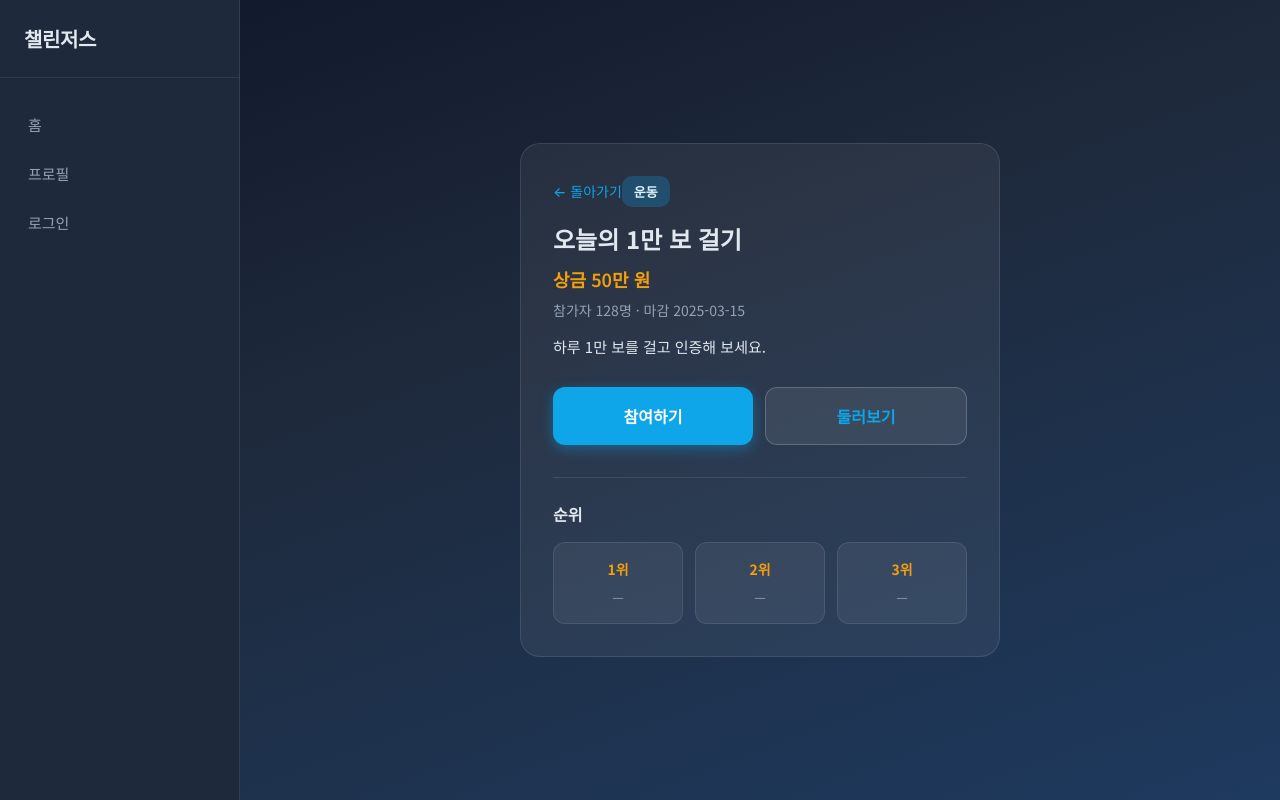
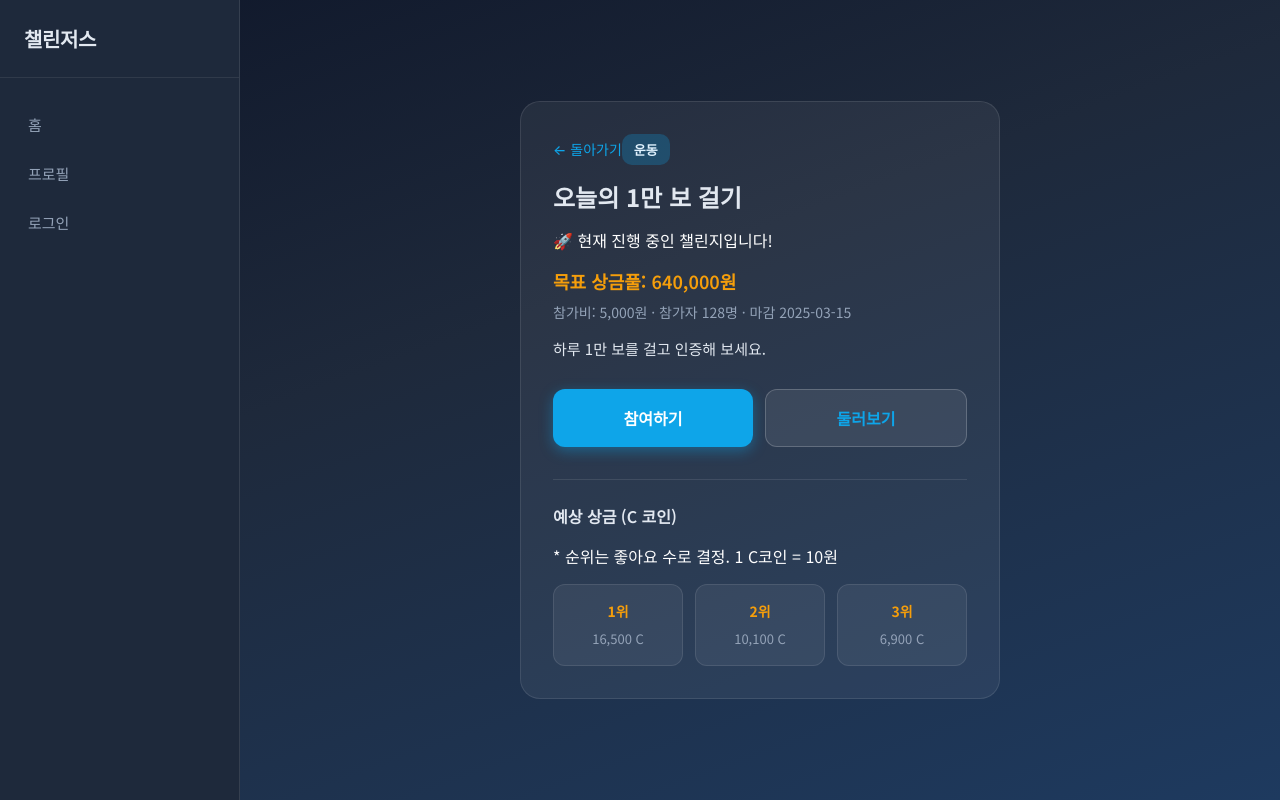
Before and after one commit to yoonbyeo/challengers, a React (Vite) app in the folder web/: page /challenge/1 in a window 1280 px wide. Built offline with nearby package versions, Linux system fonts and the light colour scheme; no server answers; the HTML template or start-up script is replaced by a standard one.

Commit message:
feat: 수익 및 챌린지 경제 규칙 구현 (C코인, 참가비 추가 등)

```diff
--- a/web/src/data/challenges.ts
+++ b/web/src/data/challenges.ts
@@ -1,8 +1,13 @@
+// @ts-nocheck
+export type ChallengeStatus = 'pending' | 'active' | 'completed' | 'canceled'
+
 export type Challenge = {
   id: string
   title: string
   topic: string
-  prize: string
+  entryFee: number
+  createdAt: string
+  status: ChallengeStatus
   participantCount: number
   endDate: string
   description?: string
@@ -11,15 +16,45 @@ export type Challenge = {
 export const TOPICS = ['전체', '운동', '일상', '음식', '예능'] as const
 
 export const MOCK_CHALLENGES: Challenge[] = [
-  { id: '1', title: '오늘의 1만 보 걸기', topic: '운동', prize: '50만 원', participantCount: 128, endDate: '2025-03-15', description: '하루 1만 보를 걸고 인증해 보세요.' },
-  { id: '2', title: '집밥 한 끼 챌린지', topic: '음식', prize: '30만 원', participantCount: 89, endDate: '2025-03-20', description: '직접 만든 집밥을 영상으로 공유하세요.' },
-  { id: '3', title: '아침 6시 기상', topic: '일상', prize: '100만 원', participantCount: 256, endDate: '2025-03-25', description: '7일 연속 아침 6시 기상 인증.' },
-  { id: '4', title: '즐거운 댄스 커버', topic: '예능', prize: '80만 원', participantCount: 64, endDate: '2025-03-18', description: '인기 곡으로 댄스 커버 영상을 올려 주세요.' },
-  { id: '5', title: '플랭크 3분 버티기', topic: '운동', prize: '40만 원', participantCount: 72, endDate: '2025-03-22', description: '플랭크 자세를 3분 이상 유지하세요.' },
-  { id: '6', title: '나만의 레시피', topic: '음식', prize: '60만 원', participantCount: 45, endDate: '2025-03-28', description: '창의적인 요리 레시피를 소개해 보세요.' },
-  { id: '7', title: '일상 vlog 1주일', topic: '일상', prize: '20만 원', participantCount: 112, endDate: '2025-03-30', description: '7일간의 일상을 vlog로 담아 보세요.' },
-  { id: '8', title: '노래 커버 챌린지', topic: '예능', prize: '70만 원', participantCount: 38, endDate: '2025-03-19', description: '좋아하는 곡을 커버해 보세요.' },
+  { id: '1', title: '오늘의 1만 보 걸기', topic: '운동', entryFee: 5000, createdAt: '2025-03-01T00:00:00Z', status: 'active', participantCount: 128, endDate: '2025-03-15', description: '하루 1만 보를 걸고 인증해 보세요.' },
+  { id: '2', title: '집밥 한 끼 챌린지', topic: '음식', entryFee: 3000, createdAt: '2025-03-02T00:00:00Z', status: 'active', participantCount: 89, endDate: '2025-03-20', description: '직접 만든 집밥을 영상으로 공유하세요.' },
+  { id: '3', title: '아침 6시 기상', topic: '일상', entryFee: 10000, createdAt: '2025-03-03T00:00:00Z', status: 'active', participantCount: 256, endDate: '2025-03-25', description: '7일 연속 아침 6시 기상 인증.' },
+  { id: '4', title: '즐거운 댄스 커버', topic: '예능', entryFee: 5000, createdAt: '2025-03-04T00:00:00Z', status: 'active', participantCount: 64, endDate: '2025-03-18', description: '인기 곡으로 댄스 커버 영상을 올려 주세요.' },
+  { id: '5', title: '플랭크 3분 버티기', topic: '운동', entryFee: 2000, createdAt: '2025-03-05T00:00:00Z', status: 'active', participantCount: 72, endDate: '2025-03-22', description: '플랭크 자세를 3분 이상 유지하세요.' },
+  { id: '6', title: '나만의 레시피', topic: '음식', entryFee: 5000, createdAt: '2025-03-06T00:00:00Z', status: 'active', participantCount: 45, endDate: '2025-03-28', description: '창의적인 요리 레시피를 소개해 보세요.' },
+  { id: '7', title: '일상 vlog 1주일', topic: '일상', entryFee: 5000, createdAt: new Date().toISOString(), status: 'pending', participantCount: 8, endDate: '2025-03-30', description: '7일간의 일상을 vlog로 담아 보세요.' },
+  { id: '8', title: '노래 커버 챌린지', topic: '예능', entryFee: 4000, createdAt: '2025-03-01T00:00:00Z', status: 'canceled', participantCount: 5, endDate: '2025-03-19', description: '좋아하는 곡을 커버해 보세요.' },
 ]
+
+export function checkChallengeState(challenge: Challenge): ChallengeStatus {
+  if (challenge.status === 'canceled' || challenge.status === 'completed' || challenge.status === 'active') return challenge.status;
+
+  const now = new Date();
+  const created = new Date(challenge.createdAt);
+  const diffHours = (now.getTime() - created.getTime()) / (1000 * 60 * 60);
+
+  if (diffHours >= 24) {
+    if (challenge.participantCount >= 10) {
+      return 'active';
+    } else {
+      return 'canceled';
+    }
+  }
+  return 'pending';
+}
+
+export function getEstimatedPrizePool(challenge: Challenge): number {
+  return challenge.entryFee * challenge.participantCount;
+}
+
+export function getExpectedPrizes(challenge: Challenge) {
+  const pool = getEstimatedPrizePool(challenge);
+  return {
+    first: challenge.entryFee + (pool * 0.25),
+    second: challenge.entryFee + (pool * 0.15),
+    third: challenge.entryFee + (pool * 0.10),
+  };
+}
 
 export function getChallengeById(id: string): Challenge | undefined {
   return MOCK_CHALLENGES.find((c) => c.id === id)
--- a/web/src/pages/ChallengeDetail.tsx
+++ b/web/src/pages/ChallengeDetail.tsx
@@ -1,13 +1,33 @@
+// @ts-nocheck
+import { useState, useEffect } from 'react'
 import { useParams, Link } from 'react-router-dom'
-import { getChallengeById } from '../data/challenges'
+import { getChallengeById, checkChallengeState, getEstimatedPrizePool, getExpectedPrizes } from '../data/challenges'
+import { useAuth } from '../contexts/AuthContext'
 import './ChallengeDetail.css'
 
 export default function ChallengeDetail() {
   const { id } = useParams<{ id: string }>()
-  const challenge = id ? getChallengeById(id) : undefined
+  const initialChallenge = id ? getChallengeById(id) : undefined
+  const [challenge, setChallenge] = useState(initialChallenge)
+  const { profile, participateInChallenge } = useAuth()
+
+  useEffect(() => {
+    setChallenge(id ? getChallengeById(id) : undefined)
+  }, [id])
 
   const handleParticipate = () => {
-    alert('참여 기능은 준비 중입니다.')
+    if (!challenge) return
+    if (!profile) {
+      alert('로그인이 필요합니다.')
+      return
+    }
+    const success = participateInChallenge(challenge.entryFee)
+    if (success) {
+      alert(`참여가 완료되었습니다! ${challenge.entryFee.toLocaleString()}원이 결제되었습니다.`)
+      setChallenge({ ...challenge, participantCount: challenge.participantCount + 1 })
+    } else {
+      alert('참여(결제)에 실패했습니다.')
+    }
   }
 
   if (!challenge) {
@@ -22,14 +42,23 @@ export default function ChallengeDetail() {
     )
   }
 
+  const status = checkChallengeState(challenge)
+  const pool = getEstimatedPrizePool(challenge)
+  const prizes = getExpectedPrizes(challenge)
+
   return (
     <div className="challenge-detail-page">
       <div className="challenge-detail-card">
         <Link to="/" className="challenge-detail-back">← 돌아가기</Link>
         <span className="challenge-detail-badge">{challenge.topic}</span>
         <h1 className="challenge-detail-title">{challenge.title}</h1>
-        <p className="challenge-detail-prize">상금 {challenge.prize}</p>
-        <p className="challenge-detail-meta">참가자 {challenge.participantCount}명 · 마감 {challenge.endDate}</p>
+
+        {status === 'canceled' && <p className="challenge-detail-status-canceled">⚠️ 24시간 내 참여 인원 미달로 개설 실패(폐지)된 챌린지입니다.</p>}
+        {status === 'pending' && <p className="challenge-detail-status-pending">⏳ 진행 대기 중 (최소 10명 필요, 현재 {challenge.participantCount}명)</p>}
+        {status === 'active' && <p className="challenge-detail-status-active">🚀 현재 진행 중인 챌린지입니다!</p>}
+
+        <p className="challenge-detail-prize">목표 상금풀: {pool.toLocaleString()}원</p>
+        <p className="challenge-detail-meta">참가비: {challenge.entryFee.toLocaleString()}원 · 참가자 {challenge.participantCount}명 · 마감 {challenge.endDate}</p>
         {challenge.description && (
           <p className="challenge-detail-desc">{challenge.description}</p>
         )}
@@ -44,19 +73,20 @@ export default function ChallengeDetail() {
         </div>
 
         <section className="challenge-detail-rankings">
-          <h3 className="challenge-detail-rankings-title">순위</h3>
+          <h3 className="challenge-detail-rankings-title">예상 상금 (C 코인)</h3>
+          <p className="challenge-detail-c-coin-note">* 순위는 좋아요 수로 결정. 1 C코인 = 10원</p>
           <div className="challenge-detail-rankings-grid">
             <div className="challenge-detail-rank-item">
               <span className="challenge-detail-rank-num">1위</span>
-              <span className="challenge-detail-rank-placeholder">—</span>
+              <span className="challenge-detail-rank-placeholder">{Math.floor(prizes.first / 10).toLocaleString()} C</span>
             </div>
             <div className="challenge-detail-rank-item">
               <span className="challenge-detail-rank-num">2위</span>
-              <span className="challenge-detail-rank-placeholder">—</span>
+              <span className="challenge-detail-rank-placeholder">{Math.floor(prizes.second / 10).toLocaleString()} C</span>
             </div>
             <div className="challenge-detail-rank-item">
               <span className="challenge-detail-rank-num">3위</span>
-              <span className="challenge-detail-rank-placeholder">—</span>
+              <span className="challenge-detail-rank-placeholder">{Math.floor(prizes.third / 10).toLocaleString()} C</span>
             </div>
           </div>
         </section>
--- a/web/src/pages/ProfilePage.tsx
+++ b/web/src/pages/ProfilePage.tsx
@@ -1,11 +1,13 @@
-import { useEffect } from 'react'
+// @ts-nocheck
+import { useEffect, useState } from 'react'
 import { Link, useNavigate } from 'react-router-dom'
 import { useAuth } from '../contexts/AuthContext'
 import './ProfilePage.css'
 
 export default function ProfilePage() {
-  const { user, loading, signOut } = useAuth()
+  const { user, profile, loading, signOut, withdrawCCoins } = useAuth()
   const navigate = useNavigate()
+  const [withdrawAmount, setWithdrawAmount] = useState('')
 
   useEffect(() => {
     if (!loading && !user) navigate('/login', { replace: true })
@@ -14,6 +16,21 @@ export default function ProfilePage() {
   const handleSignOut = async () => {
     await signOut()
     navigate('/', { replace: true })
+  }
+
+  const handleWithdraw = () => {
+    const amount = Number(withdrawAmount)
+    if (isNaN(amount) || amount < 3000) {
+      alert('최소 3000 C 코인부터 환전할 수 있습니다.')
+      return
+    }
+    const success = withdrawCCoins(amount)
+    if (success) {
+      alert(`${amount} C 코인이 성공적으로 환전(출금)되었습니다.`)
+      setWithdrawAmount('')
+    } else {
+      alert('잔액이 부족합니다.')
+    }
   }
 
   if (loading) {
@@ -42,6 +59,24 @@ export default function ProfilePage() {
         </div>
         <h1 className="profile-name">{displayName}</h1>
         {user.email && <p className="profile-email">{user.email}</p>}
+
+        <div className="profile-finance">
+          <h2 className="profile-finance-balance">내 자산: {profile?.cCoinBalance.toLocaleString() ?? 0} C 코인</h2>
+          <div className="profile-finance-form">
+            <input
+              type="number"
+              className="profile-finance-input"
+              value={withdrawAmount}
+              onChange={(e) => setWithdrawAmount(e.target.value)}
+              placeholder="환전액 (최소 3000)"
+            />
+            <button type="button" className="profile-finance-btn" onClick={handleWithdraw}>
+              환전하기
+            </button>
+          </div>
+          <p className="profile-finance-note">* 1 C 코인 = 10원</p>
+        </div>
+
         <button type="button" className="profile-signout" onClick={handleSignOut}>
           로그아웃
         </button>
```
Also changed, not shown: web/src/contexts/AuthContext.tsx (+36 -1 lines).
